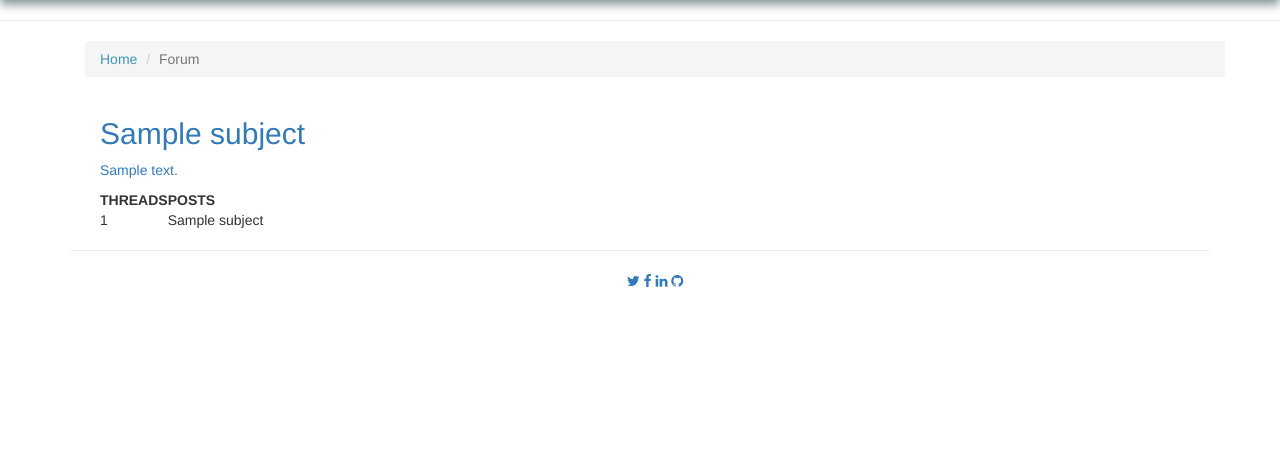
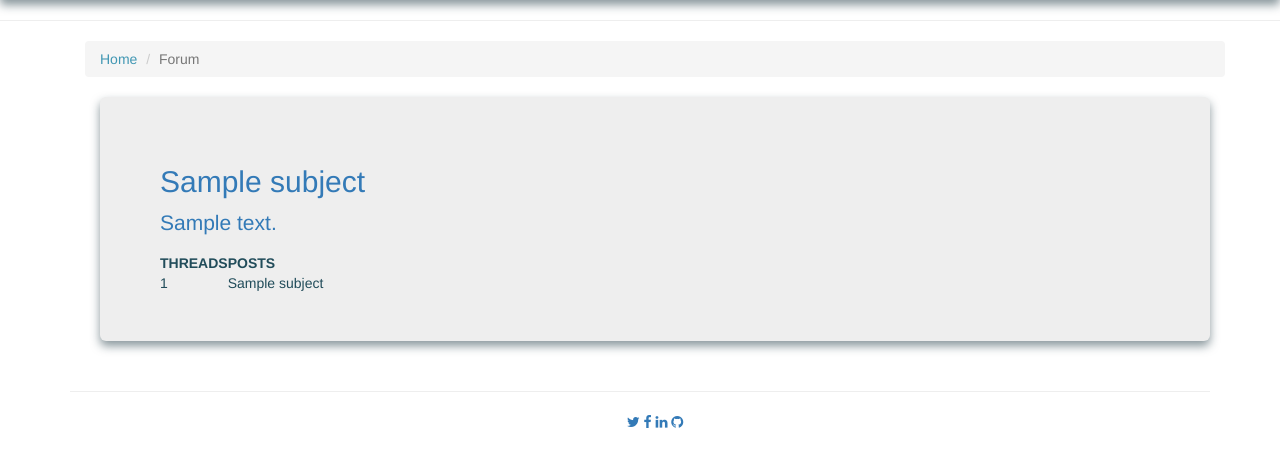
Before and after one commit to Aisling0/Irish_Camping_App, a Django app: template threads/templates/forum.html in a window 1280 px wide. Shown: the part 60-527 px from the top of the page. Run offline with Django 3.2, Linux system fonts and the light colour scheme; the template is opened without the code that fills it: most values are stand-ins (such as "Sample title", 1, 10 or a date in 2020); some libraries are stand-ins or nearby versions; some web fonts are replaced.

Commit message:
carousel_img

```diff
--- a/threads/templates/forum.html
+++ b/threads/templates/forum.html
@@ -8,6 +8,7 @@
 {% load bootstrap_tags %}
       {% for subject in subjects %}
         <section class="subject col-lg-12">
+            <div class="jumbotron">
                 <h2><a href="{% url 'threads' subject.id %}">{{ subject.name }}</a></h2>
                 <p>
                     <a href="{% url 'threads' subject.id %}">
@@ -26,6 +27,7 @@
                         <td>{{ subject|get_total_subject_posts }}</td>
                     </tr>
                 </table>
+            </div>
         </section>
     {% endfor %}
 {% endblock %}
```
Lines whose indentation alone changed are shown as unchanged.
